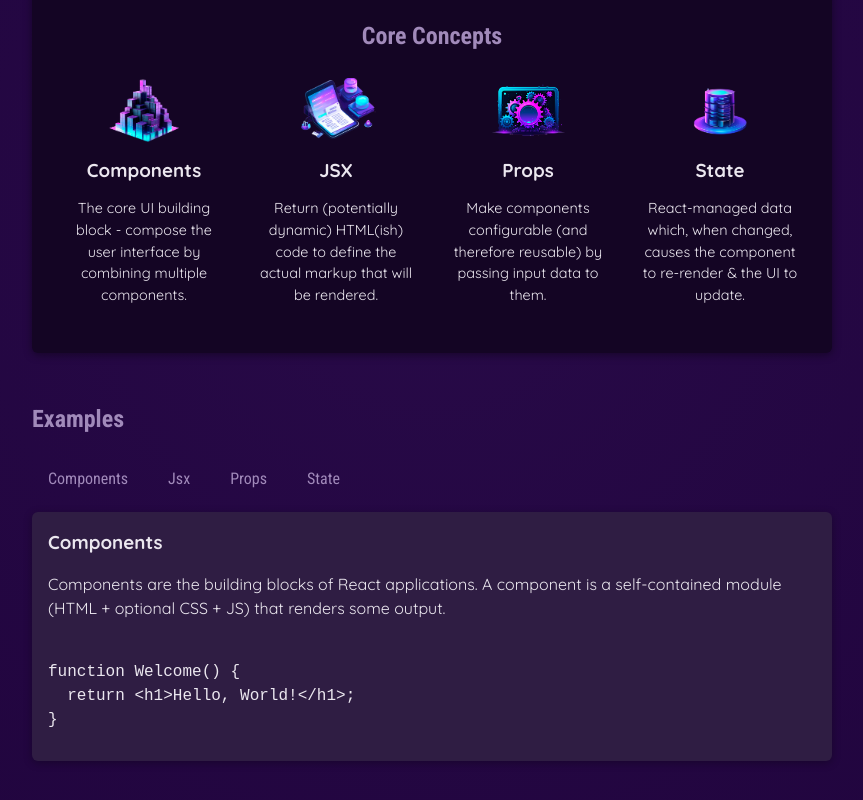
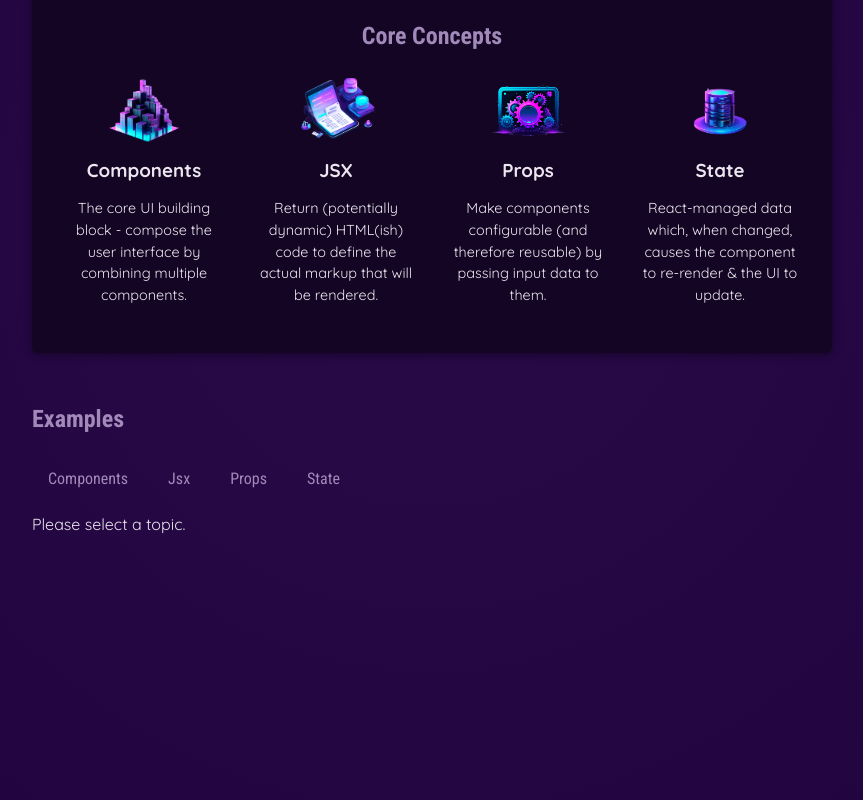
Before and after one commit to VishalDnyandeoPatil/ReactLearn, a React (Vite) app in the folder 01-starting-project/: page / in a window 1280 px wide. Shown: the part 406-1206 px from the top of the page, without its empty margins (208-1071 px from the left). Built offline with nearby package versions, Linux system fonts and the light colour scheme.

Commit message:
Learn conditional base change state

```diff
--- a/01-starting-project/src/App.jsx
+++ b/01-starting-project/src/App.jsx
@@ -1,17 +1,29 @@
 import { useState } from "react";
 import { CORE_CONCEPTS, EXAMPLES } from "./data";
-import  Header  from "./components/Header/Header";
+import Header from "./components/Header/Header";
 import CoreConcept from "./components/CoreConcept/CoreConcept";
 import TabButton from "./components/TabButton/TabButton";
 
 function App() {
-  const [selectedTopic, setSelectedTopic]= useState('components')
+  const [selectedTopic, setSelectedTopic] = useState();
 
   function handelSelect(selectedButton) {
-        setSelectedTopic(selectedButton)
-    }
+    setSelectedTopic(selectedButton);
+  }
 
-    console.log("App component executing")
+  console.log("App component executing");
+
+  let tabContent = <p>Please select a topic.</p>
+
+  if(selectedTopic){
+    tabContent =  (<div id="tab-content">
+              <h3>{EXAMPLES[selectedTopic].title}</h3>
+              <p>{EXAMPLES[selectedTopic].description}</p>
+              <pre>
+                <code>{EXAMPLES[selectedTopic].code}</code>
+              </pre>
+            </div>)
+  }
 
   return (
     <div>
@@ -21,29 +33,23 @@ function App() {
         <section id="core-concepts">
           <h2>Core Concepts</h2>
           <ul>
-            <CoreConcept {...CORE_CONCEPTS[0]}/>
-            <CoreConcept {...CORE_CONCEPTS[1]}/>
-            <CoreConcept {...CORE_CONCEPTS[2]}/>
-            <CoreConcept {...CORE_CONCEPTS[3]}/>
+            <CoreConcept {...CORE_CONCEPTS[0]} />
+            <CoreConcept {...CORE_CONCEPTS[1]} />
+            <CoreConcept {...CORE_CONCEPTS[2]} />
+            <CoreConcept {...CORE_CONCEPTS[3]} />
           </ul>
         </section>
-        <section id = "examples">
+        <section id="examples">
           <h2>Examples</h2>
           <menu>
-            <TabButton  onSelect={()=>handelSelect('components')}>Components</TabButton>
-            <TabButton  onSelect={()=>handelSelect('jsx')}>Jsx</TabButton>
-            <TabButton  onSelect={()=>handelSelect('props')}>Props</TabButton>
-            <TabButton  onSelect={()=>handelSelect('state')}>State</TabButton>
+            <TabButton onSelect={() => handelSelect("components")}>
+              Components
+            </TabButton>
+            <TabButton onSelect={() => handelSelect("jsx")}>Jsx</TabButton>
+            <TabButton onSelect={() => handelSelect("props")}>Props</TabButton>
+            <TabButton onSelect={() => handelSelect("state")}>State</TabButton>
           </menu>
-          <div id='tab-content'>
-            <h3>{EXAMPLES[selectedTopic].title}</h3>
-            <p>{EXAMPLES[selectedTopic].description}</p>
-            <pre>
-              <code>
-                {EXAMPLES[selectedTopic].code}
-              </code>
-            </pre>
-          </div>
+          {tabContent}
         </section>
       </main>
     </div>
```
